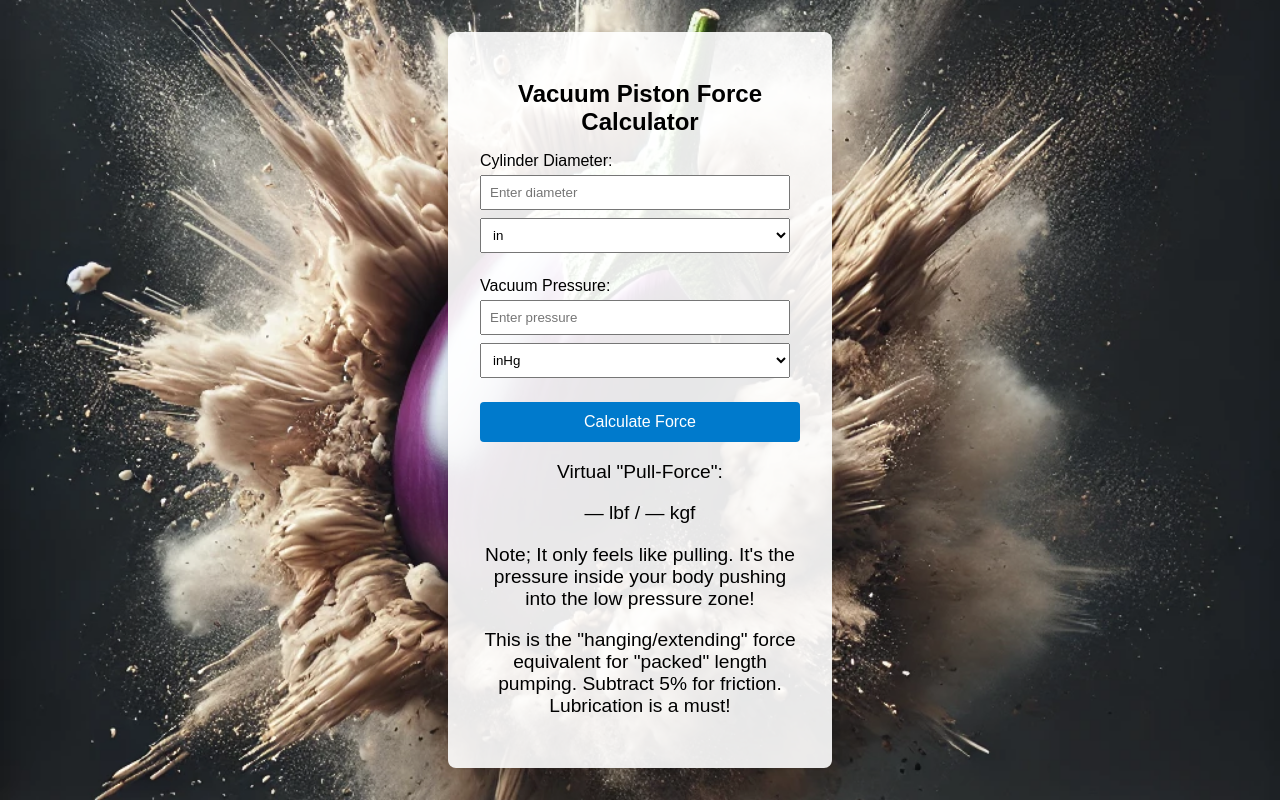
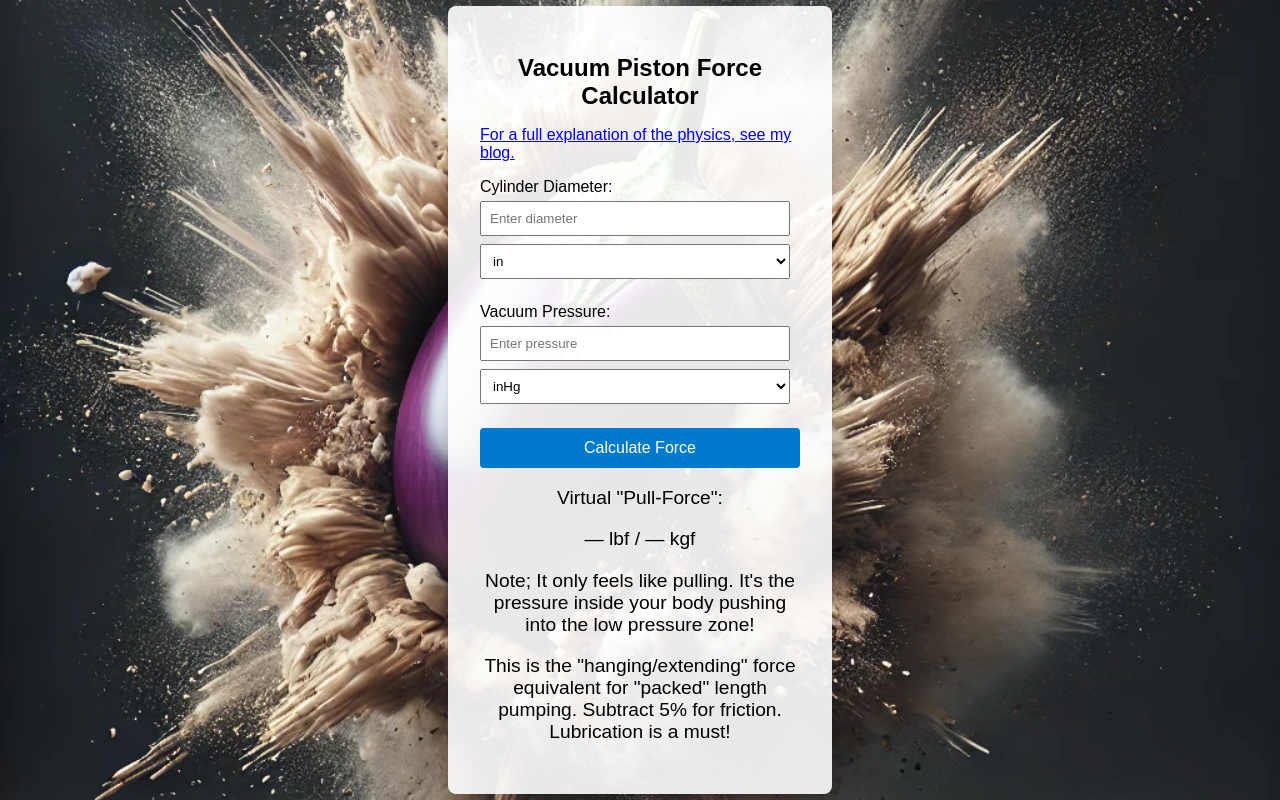
Before and after one commit to kwikmn/lengthpump-calc-by-karl, a plain HTML site: page index.html in a window 1280 px wide. Drawn offline with Linux system fonts and the light colour scheme.

Commit message:
Add files via upload

```diff
--- a/index.html
+++ b/index.html
@@ -9,6 +9,13 @@
 <body>
   <div class="container">
     <h1>Vacuum Piston Force Calculator</h1>
+
+   <p>
+      <a href="https://blog.fenrirgym.com/hanging-extender-weight-equivalence-table-for-longitudinal-force-when-pumping-packed-09c466924a4e" target="_blank" rel="noopener noreferrer">
+        For a full explanation of the physics, see my blog.
+      </a>
+    </p>
+
     <div class="input-group">
       <label for="diameter">Cylinder Diameter:</label>
       <input type="number" id="diameter" placeholder="Enter diameter" step="any" />
```
